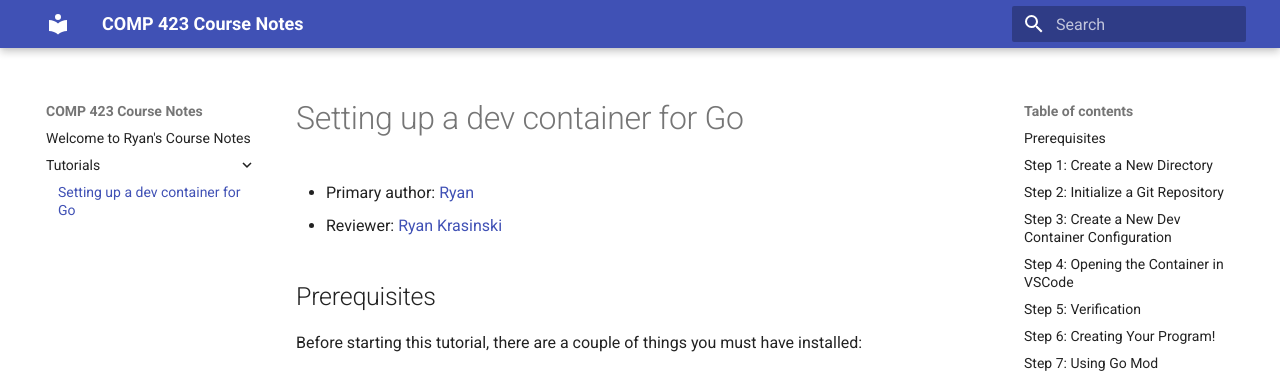
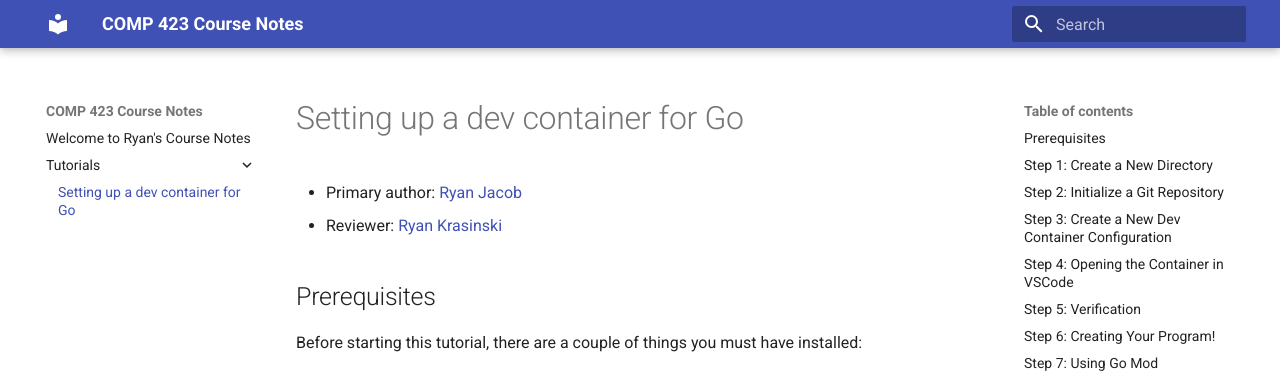
Before and after one commit to rjacob6051/comp423-course-notes, an MkDocs documentation site: the page built from docs/tutorials/go-setup.md, in a window 1280 px wide and 900 px high. Shown: the top 375 px of the window. Built offline with MkDocs 1.6.1 and Material for MkDocs 9.7.7, drawn with Linux system fonts in a browser that asks for light colours.

Commit message:
Added my last name

```diff
--- a/docs/tutorials/go-setup.md
+++ b/docs/tutorials/go-setup.md
@@ -1,6 +1,6 @@
 # Setting up a dev container for Go
 
-* Primary author: [Ryan](https://github.com/rjacob6051)
+* Primary author: [Ryan Jacob](https://github.com/rjacob6051)
 * Reviewer: [Ryan Krasinski](https://github.com/RunXPS)
 
 ## Prerequisites
```
